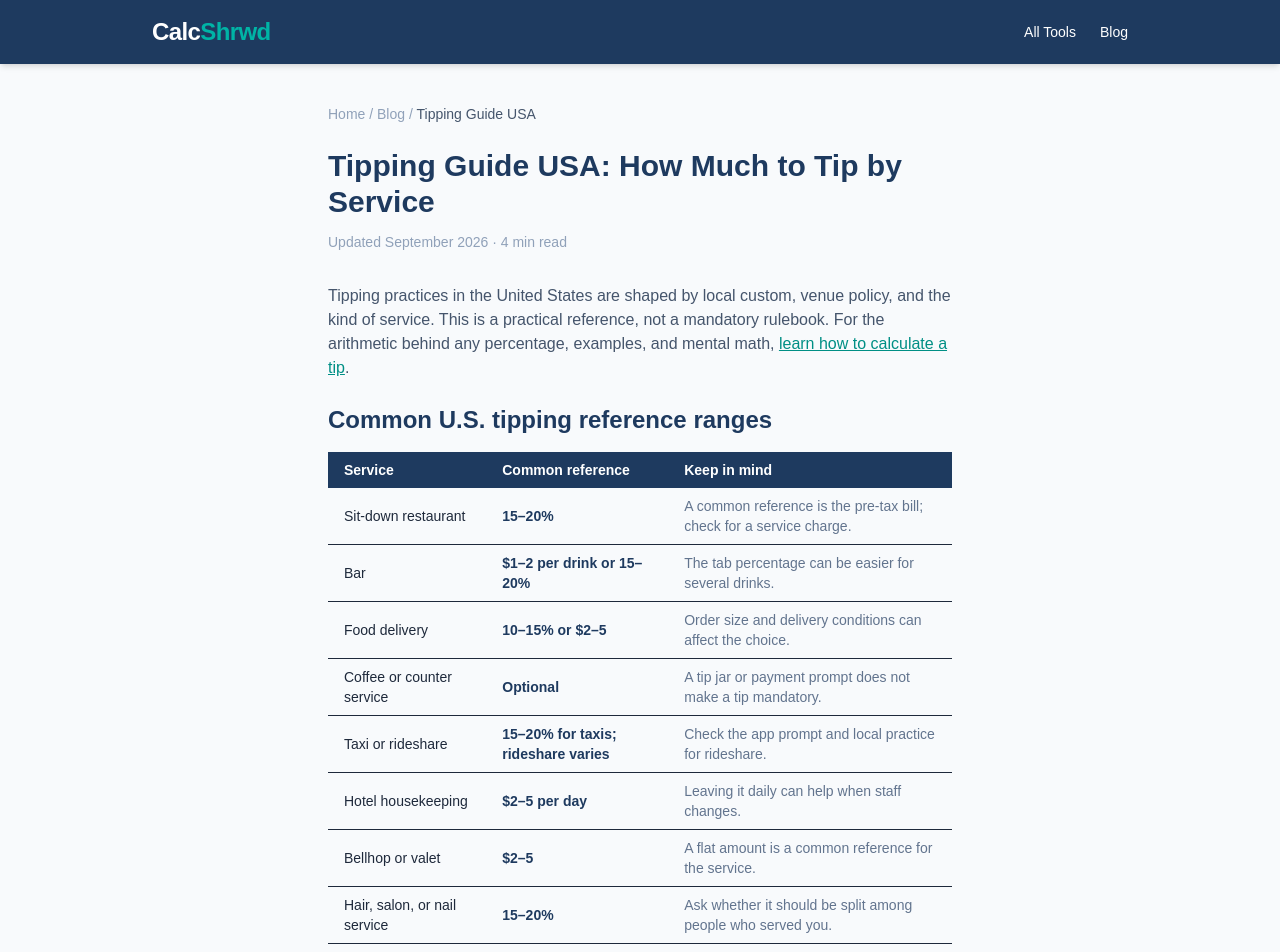
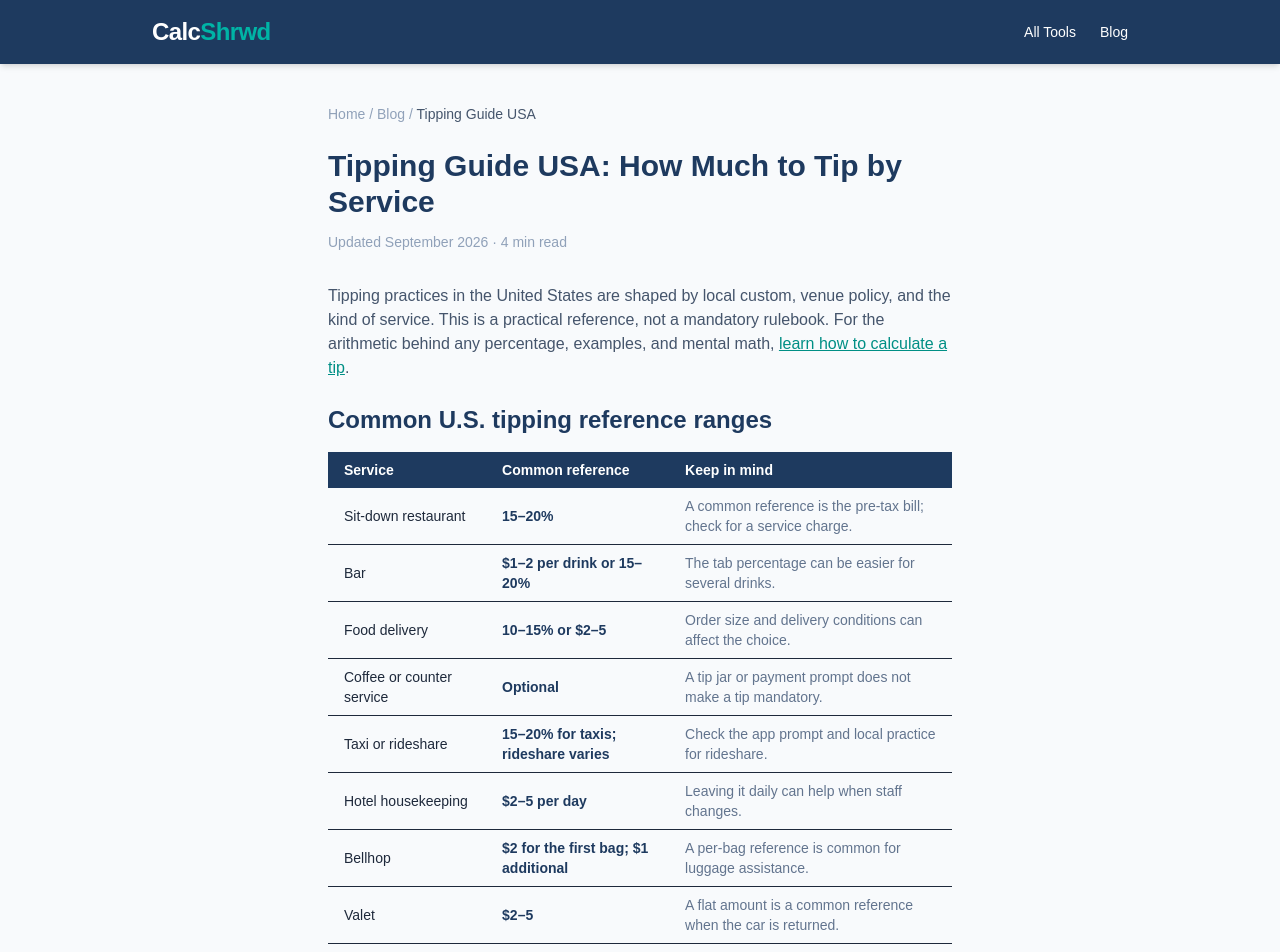
Before and after one commit to monkamonme-collab/calcshrwd, a Next.js app: page /blog/tipping-guide-usa in a window 1280 px wide. Shown: the top 952 px of the page. Built offline with nearby package versions, Linux system fonts and the light colour scheme.

Commit message:
fix: align tipping guide reference ranges

```diff
--- a/app/blog/tipping-guide-usa/page.tsx
+++ b/app/blog/tipping-guide-usa/page.tsx
@@ -16,7 +16,8 @@ const tipData = [
   { service: "Coffee or counter service", range: "Optional", notes: "A tip jar or payment prompt does not make a tip mandatory." },
   { service: "Taxi or rideshare", range: "15–20% for taxis; rideshare varies", notes: "Check the app prompt and local practice for rideshare." },
   { service: "Hotel housekeeping", range: "$2–5 per day", notes: "Leaving it daily can help when staff changes." },
-  { service: "Bellhop or valet", range: "$2–5", notes: "A flat amount is a common reference for the service." },
+  { service: "Bellhop", range: "$2 for the first bag; $1 additional", notes: "A per-bag reference is common for luggage assistance." },
+  { service: "Valet", range: "$2–5", notes: "A flat amount is a common reference when the car is returned." },
   { service: "Hair, salon, or nail service", range: "15–20%", notes: "Ask whether it should be split among people who served you." },
 ];
 
```
